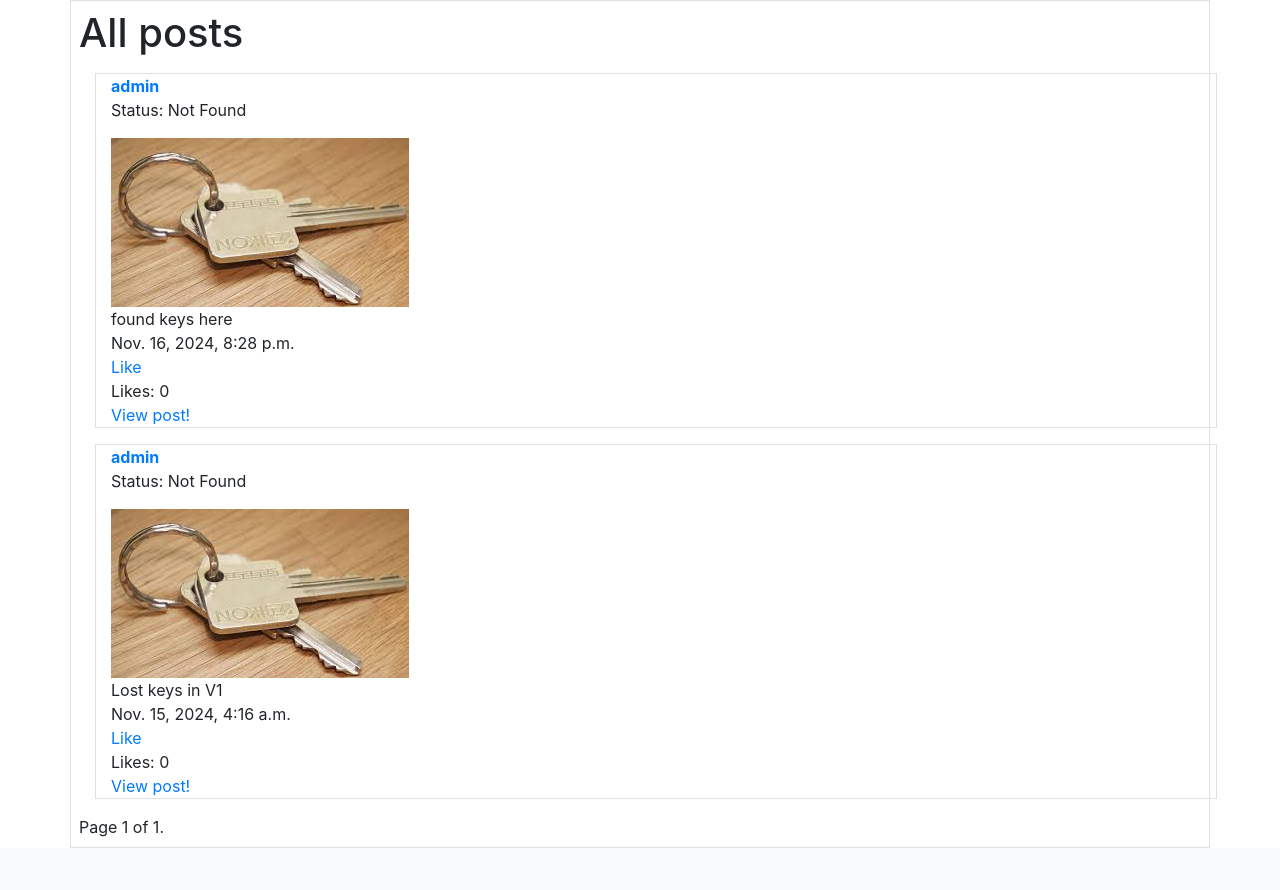
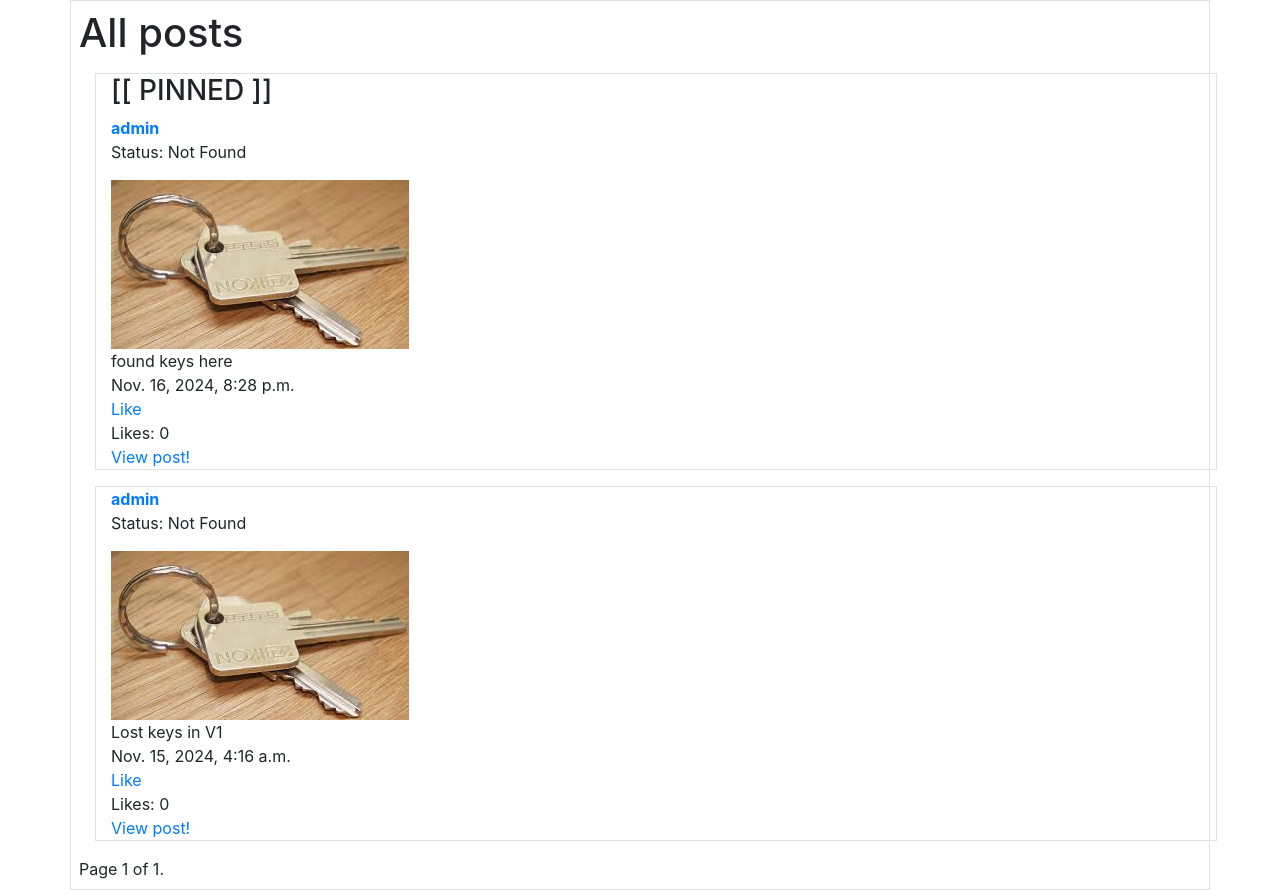
Before and after one commit to chezeng/UniHive, a Django app: page / in a window 1280 px wide. Shown: the part 56-946 px from the top of the page. Before the commit the page ends 904 px from the top, so only its background shows below. Run offline with Django 3.2, Linux system fonts and the light colour scheme; data comes from the database, SQL or seed files in the repository; both versions use the stored data as it was after the commit; data that the repository does not hold is empty; some libraries are stand-ins or nearby versions.

Commit message:
create pinned posts

```diff
--- a/Backend/network/models.py
+++ b/Backend/network/models.py
@@ -13,6 +13,7 @@ class Post(models.Model):
     picture = models.ImageField(upload_to='pictures/', blank=True, null=True)
     latitude = models.FloatField(default=43.4722893)
     longitude = models.FloatField(default=-80.5474325)
+    pinned = models.BooleanField(default=False)
 
 class Network(models.Model):
     user = models.ForeignKey(User, on_delete=models.CASCADE)
--- a/Backend/network/templates/network/index.html
+++ b/Backend/network/templates/network/index.html
@@ -7,6 +7,10 @@
 
     {% for type in page_obj %}
         <div class="container m-3 border">
+            {% if type.post.pinned %}
+            <h3> [[ PINNED ]] </h3>
+            {% endif %}
+
             <a href="{% url 'view_profile' type.post.poster.username %}">
                 <b>{{ type.post.poster.username }}</b>
             </a>
--- a/Backend/network/views.py
+++ b/Backend/network/views.py
@@ -11,7 +11,7 @@ from django.views.decorators.http import require_http_methods
 import json
 
 def index(request):
-    post_list = Post.objects.all().order_by('-time')
+    post_list = Post.objects.all().order_by('-pinned', '-time')
 
     new_type = []
     for post in post_list:
```
Also changed, not shown: Backend/db.sqlite3, Backend/network/migrations/0007_post_pinned.py (added).
